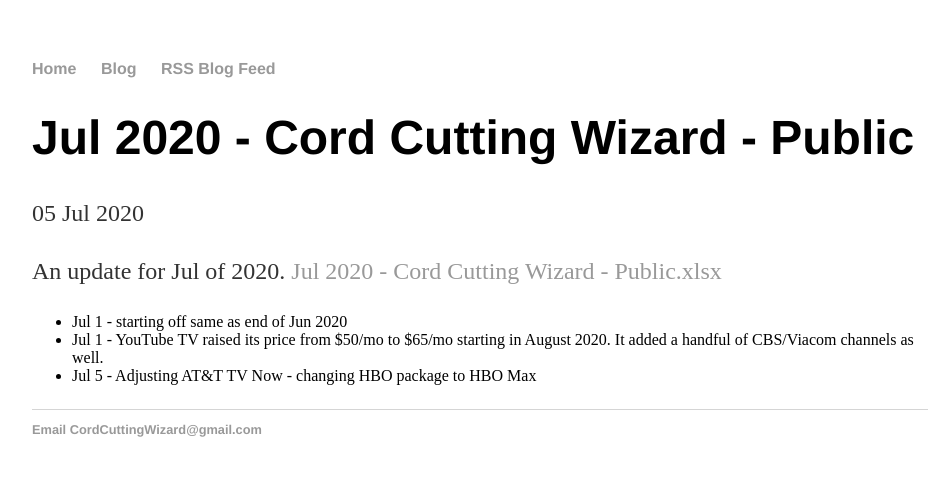
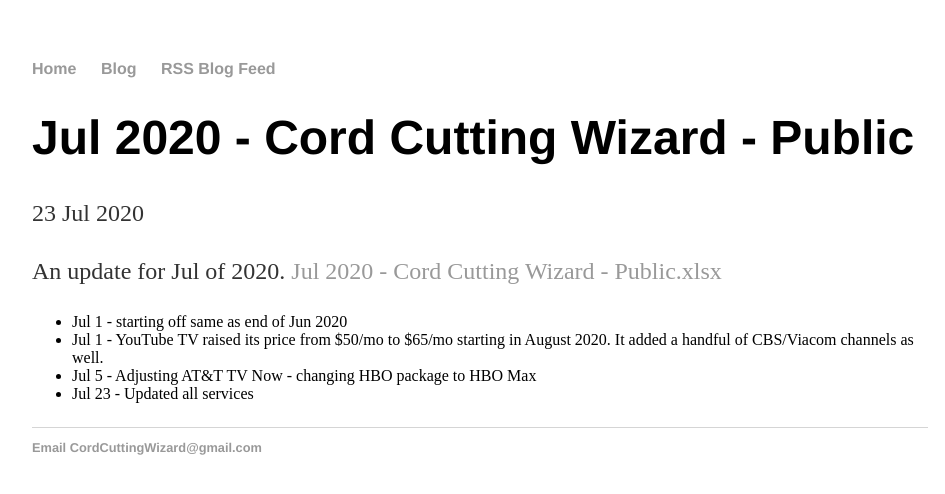
Before and after one commit to wjhladik/wjhladik.github.io, a Jekyll site: the page built from _posts/2020-07-23-Jul-2020-Cord-Cutting-Wizard-Public.md, in a window 1280 px wide. Shown: the top 494 px of the page, without its empty margins (160-1105 px from the left). Built offline with Jekyll 4.4.1, drawn with Linux system fonts in a browser that asks for light colours.

Commit message:
Update and rename 2020-07-05-Jul-2020-Cord-Cutting-Wizard-Public.md to 2020-07-23-Jul-2020-Cord-Cutting-Wizard-Public.md

```diff
--- a/_posts/2020-07-05-Jul-2020-Cord-Cutting-Wizard-Public.md
+++ b/_posts/2020-07-23-Jul-2020-Cord-Cutting-Wizard-Public.md
@@ -1,7 +1,7 @@
 ---
 layout: post
 title: "Jul 2020 - Cord Cutting Wizard - Public"
-date: 2020-07-05
+date: 2020-07-23
 ---
 <p>An update for Jul of 2020. <a href="/Jul 2020 - Cord Cutting Wizard - Public.xlsx">Jul 2020 - Cord Cutting Wizard - Public.xlsx</a>
   <p>
@@ -9,3 +9,4 @@
       <li>Jul 1 - starting off same as end of Jun 2020
       <li>Jul 1 - YouTube TV raised its price from $50/mo to $65/mo starting in August 2020. It added a handful of CBS/Viacom channels as well.
       <li>Jul 5 - Adjusting AT&T TV Now - changing HBO package to HBO Max
+      <li>Jul 23 - Updated all services
```
